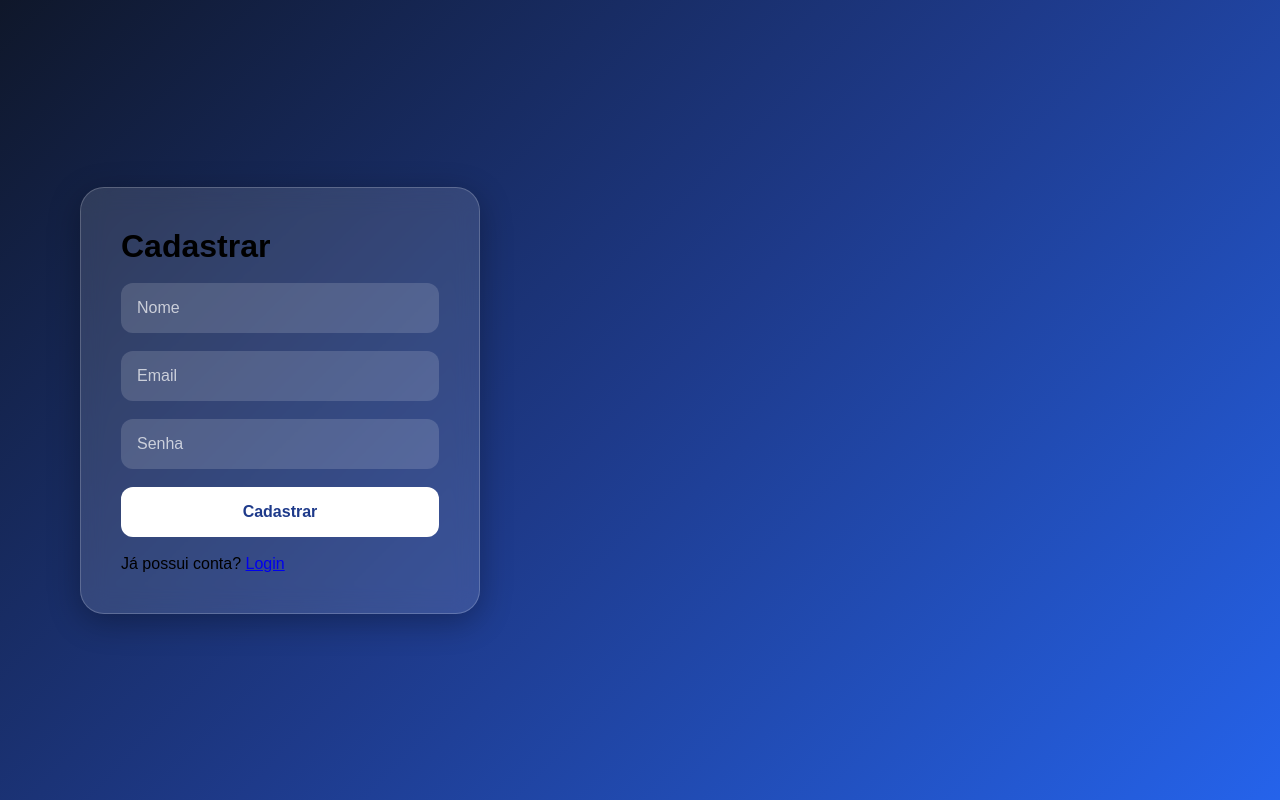
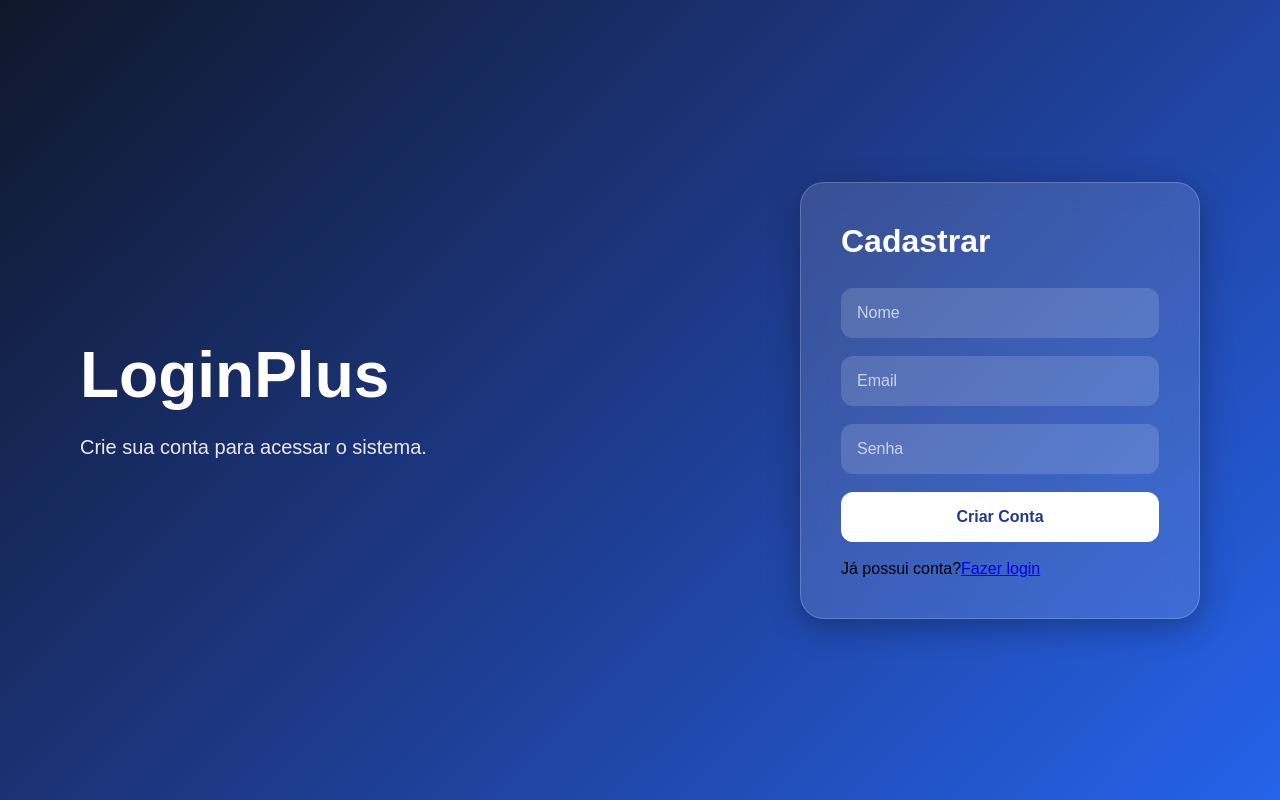
Before and after one commit to rafaelcaputo2324/Projeto_Teste_SF, a React (Vite) app: page /cadastro in a window 1280 px wide. Built offline with nearby package versions, Linux system fonts and the light colour scheme.

Commit message:
Update Register.jsx

```diff
--- a/src/pages/Register.jsx
+++ b/src/pages/Register.jsx
@@ -1,5 +1,6 @@
 import { useState } from "react";
 import { Link } from "react-router-dom";
+import "./../styles/login.css";
 
 function Register() {
   const [nome, setNome] = useState("");
@@ -9,18 +10,22 @@ function Register() {
   function handleRegister(e) {
     e.preventDefault();
 
-    if (!nome || !email || !senha) {
-      alert("Preencha todos os campos");
-      return;
-    }
-
-    alert("Usuário cadastrado!");
+    alert("Conta criada!");
   }
 
   return (
     <div className="container-login">
+      <div className="left-login">
+        <h1>LoginPlus</h1>
+
+        <p>
+          Crie sua conta para acessar
+          o sistema.
+        </p>
+      </div>
+
       <form className="card-login" onSubmit={handleRegister}>
-        <h1>Cadastrar</h1>
+        <h2>Cadastrar</h2>
 
         <input
           type="text"
@@ -40,10 +45,15 @@ function Register() {
           onChange={(e) => setSenha(e.target.value)}
         />
 
-        <button type="submit">Cadastrar</button>
+        <button type="submit">
+          Criar Conta
+        </button>
 
-        <p>
-          Já possui conta? <Link to="/">Login</Link>
+        <p className="register-text">
+          Já possui conta?
+          <Link to="/">
+            Fazer login
+          </Link>
         </p>
       </form>
     </div>
```
